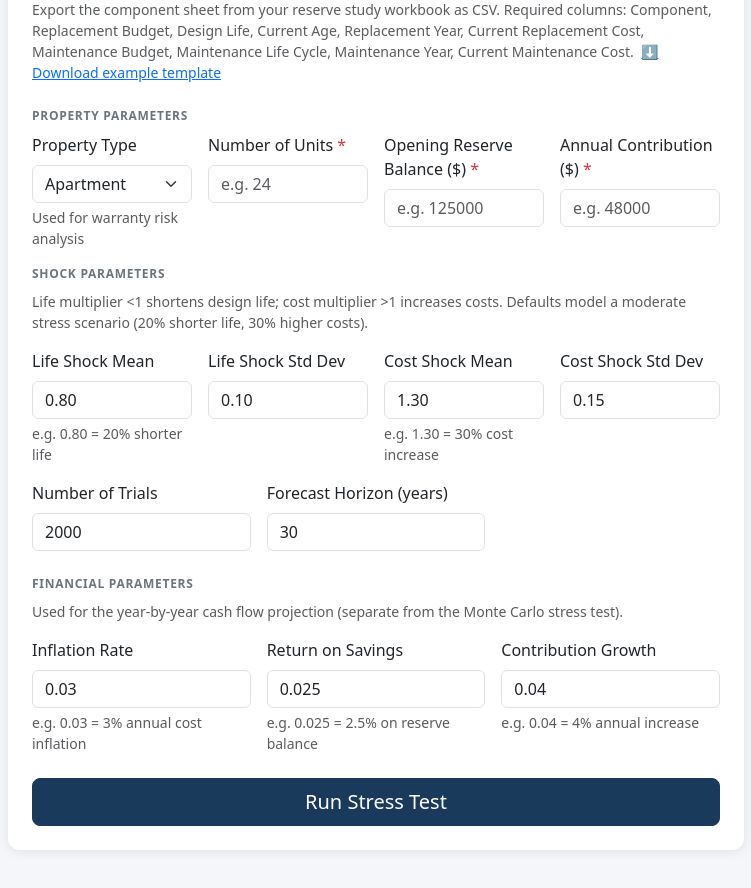
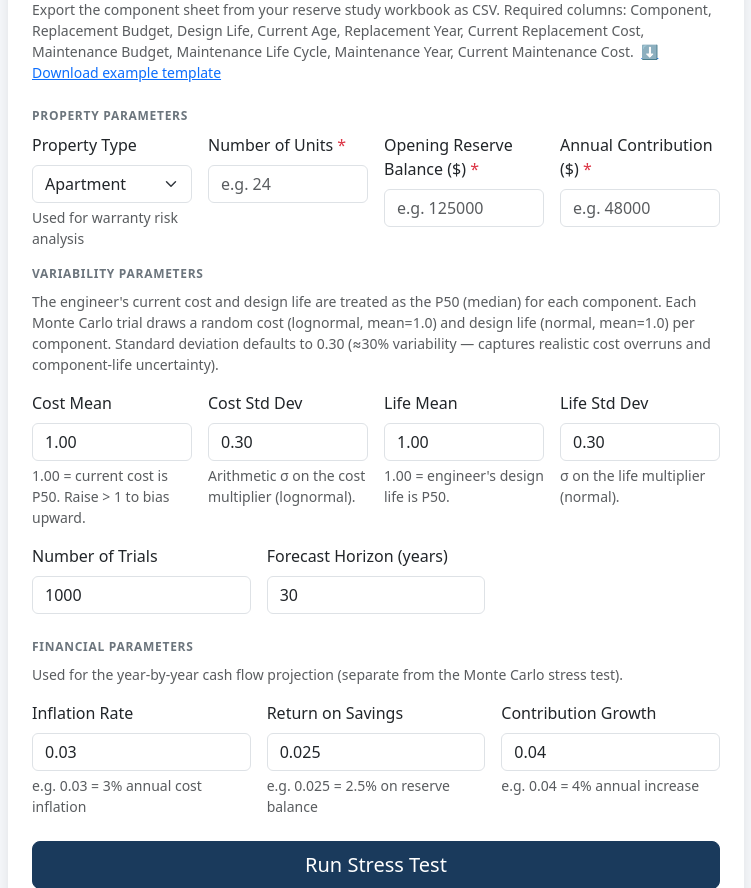
Before and after one commit to slaidlaw1983/rfs_warranty_project, a Flask app: page / in a window 1280 px wide. Shown: the part 623-1511 px from the top of the page, without its empty margins (264-1015 px from the left). Before the commit the page ends 1449 px from the top, so only its background shows below. Run offline with Flask 3, Linux system fonts and the light colour scheme.

Commit message:
feat: unify MC methodology — P50-centered means, σ=0.30, single pass feeds warranty + KPIs

```diff
--- a/app.py
+++ b/app.py
@@ -460,27 +460,12 @@ def run():
             basic_price = BASIC_PRICES["Apartment"][idx]
         standard_price = _round_to_50(basic_price * STANDARD_MARKUP)
 
-        # Run a SECOND Monte Carlo pass with UNBIASED multiplier means (1.0) for
-        # the warranty risk analysis. The main stress test above uses the user's
-        # stressed means; the warranty analysis needs the unconditional probability.
-        # Variance (sigma) is kept the same so natural variability still applies.
-        print("Running unbiased MC for warranty analysis...")
-        neutral_summary = st.run_stress_test(
-            components=components,
-            num_trials=1000,
-            starting_reserve=starting_reserve,
-            annual_contribution=annual_contribution,
-            num_units=num_units,
-            horizon=horizon,
-            seed=99,                          # different seed from main run
-            life_shock_mean=1.0,              # unbiased: no shift
-            life_shock_sigma=life_shock_sigma,
-            cost_shock_mean=1.0,              # unbiased: no shift
-            cost_shock_sigma=cost_shock_sigma,
-        )
-
+        # Warranty analysis uses the SAME Monte Carlo as the main results.
+        # With the unified methodology (means=1.0, σ≈0.30 for both), the
+        # main MC's raw_trials directly give P(special assessment) — no
+        # separate unbiased pass needed.
         summary["warranty_analysis"] = calculate_warranty_risk_analysis(
-            raw_trials=neutral_summary.get("raw_trials", {}),
+            raw_trials=summary.get("raw_trials", {}),
             num_units=num_units,
             standard_price=standard_price,
             coverage_per_unit=500.0,
@@ -491,11 +476,11 @@ def run():
         if summary["warranty_analysis"]:
             summary["warranty_analysis"]["property_type_used"] = property_type
             summary["warranty_analysis"]["standard_price_used"] = standard_price
-            # Note the methodology in the summary for transparency
             summary["warranty_analysis"]["methodology_note"] = (
-                f"Probability computed from {neutral_summary['config']['num_trials']} "
-                f"unbiased Monte Carlo trials (cost mean=1.0, life mean=1.0). "
-                f"Variability sigmas: life σ={life_shock_sigma}, cost σ={cost_shock_sigma}."
+                f"Probability computed from {num_trials} Monte Carlo trials. "
+                f"Each component gets independent random cost (lognormal, mean=1.0) "
+                f"and life (normal, mean=1.0) multipliers per trial; "
+                f"sigmas: life σ={life_shock_sigma}, cost σ={cost_shock_sigma}."
             )
     except Exception as e:
         print(f"Warranty analysis failed: {e}")
--- a/templates/index.html
+++ b/templates/index.html
@@ -109,35 +109,42 @@
           </div>
         </div>
 
-        <!-- Shock Parameters -->
-        <p class="section-label">Shock Parameters</p>
-        <p class="text-muted small mb-3">Life multiplier &lt;1 shortens design life; cost multiplier &gt;1 increases costs. Defaults model a moderate stress scenario (20% shorter life, 30% higher costs).</p>
+        <!-- Variability Parameters -->
+        <p class="section-label">Variability Parameters</p>
+        <p class="text-muted small mb-3">
+          The engineer's current cost and design life are treated as the P50 (median) for each component.
+          Each Monte Carlo trial draws a random cost (lognormal, mean=1.0) and design life (normal, mean=1.0)
+          per component. Standard deviation defaults to 0.30 (≈30% variability — captures realistic cost overruns
+          and component-life uncertainty).
+        </p>
 
         <div class="row g-3 mb-3">
           <div class="col-md-3">
-            <label class="form-label">Life Shock Mean</label>
-            <input type="number" class="form-control" name="life_shock_mean" value="0.80" min="0.1" max="2.0" step="0.01" />
-            <div class="form-text">e.g. 0.80 = 20% shorter life</div>
+            <label class="form-label">Cost Mean</label>
+            <input type="number" class="form-control" name="cost_shock_mean" value="1.00" min="0.5" max="5.0" step="0.01" />
+            <div class="form-text">1.00 = current cost is P50. Raise &gt; 1 to bias upward.</div>
           </div>
           <div class="col-md-3">
-            <label class="form-label">Life Shock Std Dev</label>
-            <input type="number" class="form-control" name="life_shock_sigma" value="0.10" min="0.01" max="1.0" step="0.01" />
+            <label class="form-label">Cost Std Dev</label>
+            <input type="number" class="form-control" name="cost_shock_sigma" value="0.30" min="0.01" max="1.0" step="0.01" />
+            <div class="form-text">Arithmetic σ on the cost multiplier (lognormal).</div>
           </div>
           <div class="col-md-3">
-            <label class="form-label">Cost Shock Mean</label>
-            <input type="number" class="form-control" name="cost_shock_mean" value="1.30" min="0.5" max="5.0" step="0.01" />
-            <div class="form-text">e.g. 1.30 = 30% cost increase</div>
+            <label class="form-label">Life Mean</label>
+            <input type="number" class="form-control" name="life_shock_mean" value="1.00" min="0.1" max="2.0" step="0.01" />
+            <div class="form-text">1.00 = engineer's design life is P50.</div>
           </div>
           <div class="col-md-3">
-            <label class="form-label">Cost Shock Std Dev</label>
-            <input type="number" class="form-control" name="cost_shock_sigma" value="0.15" min="0.01" max="1.0" step="0.01" />
+            <label class="form-label">Life Std Dev</label>
+            <input type="number" class="form-control" name="life_shock_sigma" value="0.30" min="0.01" max="1.0" step="0.01" />
+            <div class="form-text">σ on the life multiplier (normal).</div>
           </div>
         </div>
 
         <div class="row g-3 mb-4">
           <div class="col-md-4">
             <label class="form-label">Number of Trials</label>
-            <input type="number" class="form-control" name="num_trials" value="2000" min="100" max="10000" step="100" />
+            <input type="number" class="form-control" name="num_trials" value="1000" min="100" max="10000" step="100" />
           </div>
           <div class="col-md-4">
             <label class="form-label">Forecast Horizon (years)</label>
--- a/templates/results.html
+++ b/templates/results.html
@@ -116,9 +116,9 @@
       <div class="row g-3 mb-3 text-center border-bottom pb-3">
         <div class="col-12">
           <div class="text-muted small fw-semibold">
-            FROM {{ s.n_trials }} UNBIASED MONTE CARLO TRIALS
+            FROM {{ s.n_trials }} MONTE CARLO TRIALS
             <span class="text-muted" style="font-size:0.7rem; font-weight:400;">
-              (cost ~ Lognormal(1.0, σ), life ~ Normal(1.0, σ) — no shifted means)
+              (P50-centered: cost ~ Lognormal, life ~ Normal — same MC as KPIs below)
             </span>
           </div>
         </div>
```
